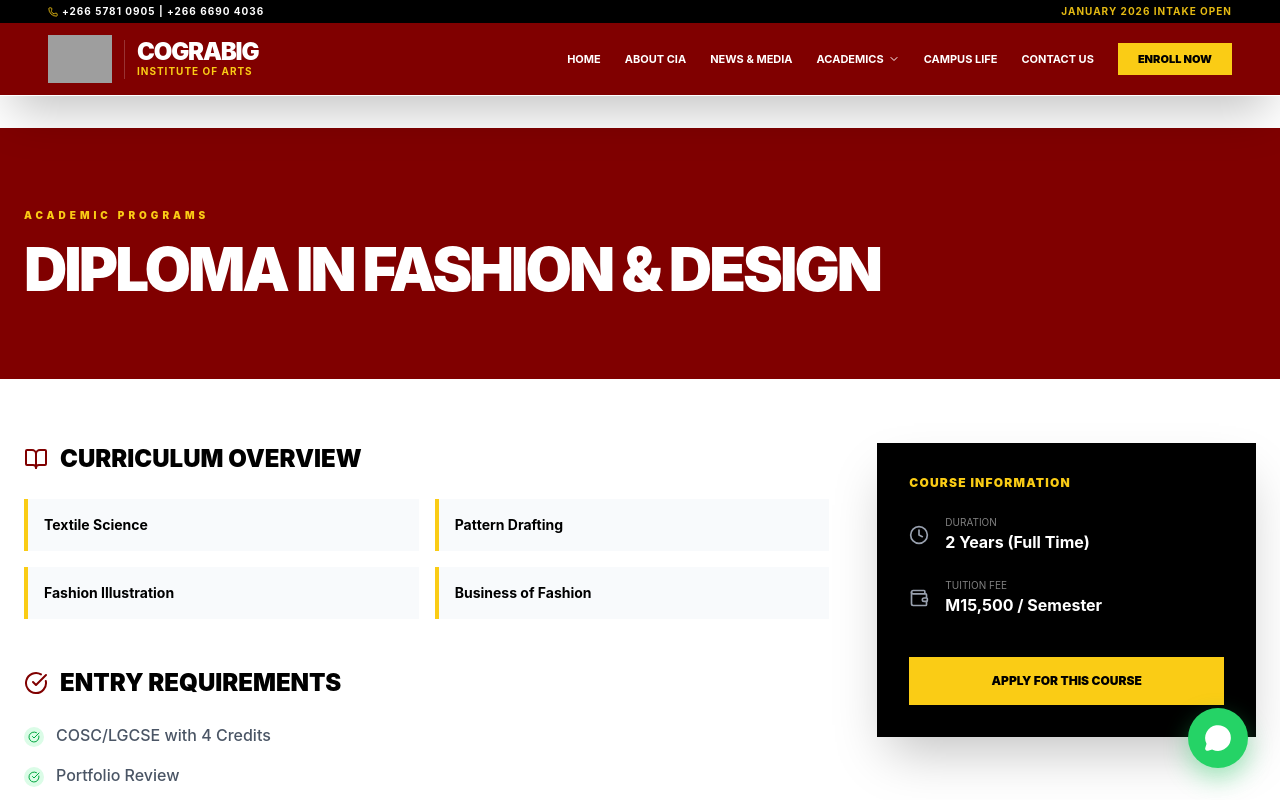
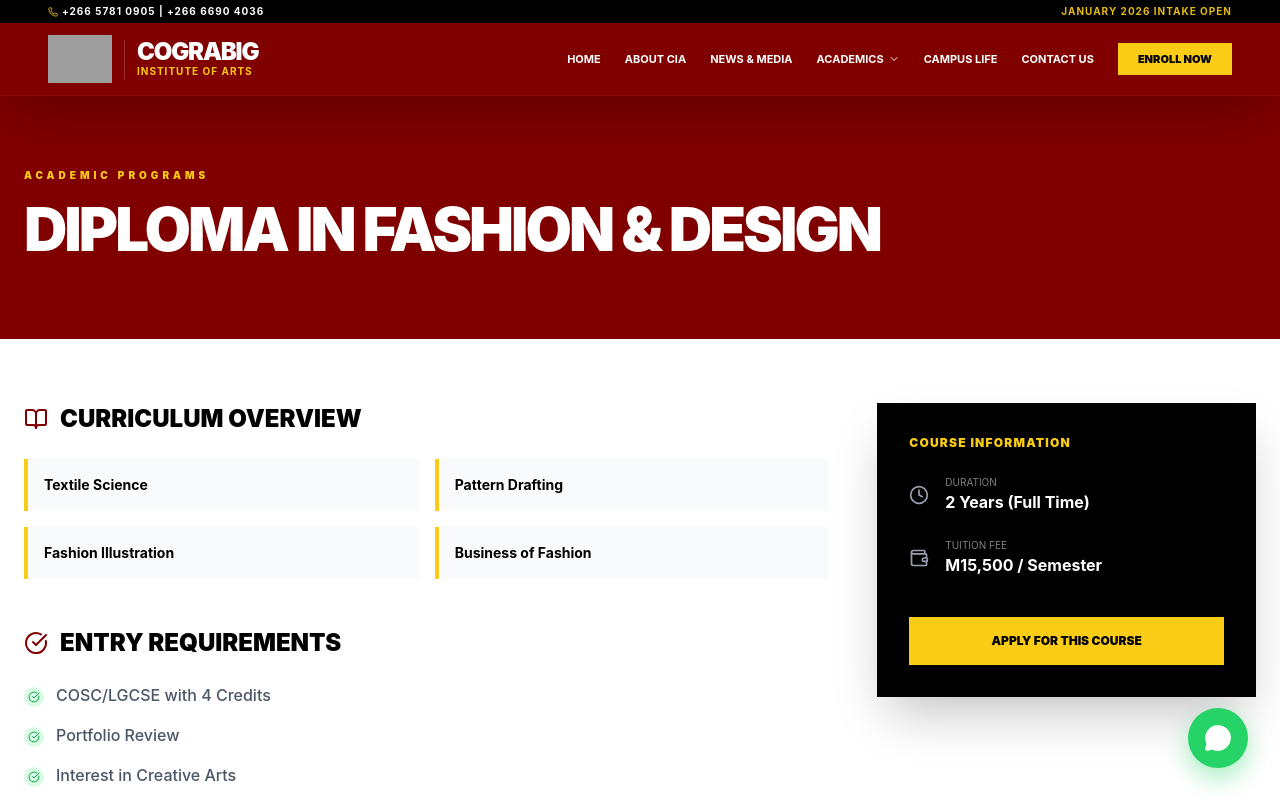
Before and after one commit to uncleben-ls/cia, a React (Vite) app: page /course/1 in a window 1280 px wide. Shown: the top 800 px of the page. Built offline with nearby package versions, Linux system fonts and the light colour scheme; grey boxes are pictures that could not be loaded; the HTML template or start-up script is replaced by a standard one.

Commit message:
Closing whispaces on other pages

```diff
--- a/src/pages/About.jsx
+++ b/src/pages/About.jsx
@@ -3,7 +3,7 @@ import { Target, Eye, ShieldCheck, Award, MapPin, ExternalLink } from 'lucide-re
 
 export default function About() {
   return (
-    <div className="flex flex-col">
+    <div className="flex flex-col -mt-24 md:-mt-10">
 
       {/* ----------------------------------------------------------------------
           CATEGORY: BRAND STORY & MISSION
--- a/src/pages/Academics.jsx
+++ b/src/pages/Academics.jsx
@@ -14,7 +14,7 @@ export default function Academics() {
   ];
 
   return (
-    <div className="w-full bg-white">
+    <div className="w-full bg-white -mt-24 md:-mt-10">
       {/* 1. Header Section */}
       <div className="w-full bg-cia-black text-white py-12 md:py-20 px-6 text-center">
         <h1 className="text-4xl md:text-6xl font-black uppercase italic tracking-tighter">
--- a/src/pages/CourseDetail.jsx
+++ b/src/pages/CourseDetail.jsx
@@ -15,7 +15,7 @@ export default function CourseDetail() {
   };
 
   return (
-    <div className="min-h-screen bg-white">
+    <div className="min-h-screen bg-white -mt-24 md:-mt-10">
       {/* ----------------------------------------------------------------------
           CATEGORY: COURSE HEADER
           Purpose: Displaying core identity of the specific program.
--- a/src/pages/News.jsx
+++ b/src/pages/News.jsx
@@ -31,7 +31,7 @@ export default function News() {
   ];
 
   return (
-    <div className="min-h-screen bg-white">
+    <div className="min-h-screen bg-white -mt-24 md:-mt-10">
 
       {/* ----------------------------------------------------------------------
           CATEGORY: FEATURED HEADLINE
```
